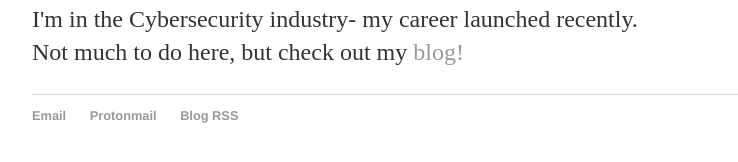
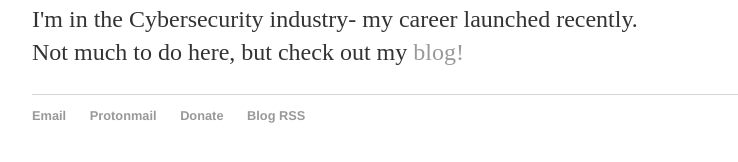
Before and after one commit to sle3man/sle3man.github.io, a Jekyll site: the page built from index.html, in a window 1280 px wide. Shown: the part 237-399 px from the top of the page, without its empty margins (160-898 px from the left). Built offline with Jekyll 4.4.1, drawn with Linux system fonts in a browser that asks for light colours.

Commit message:
Update index_layout.html

```diff
--- a/_layouts/index_layout.html
+++ b/_layouts/index_layout.html
@@ -32,6 +32,7 @@
     		<ul>
         		<li><a href="mailto:Claire@clairescc.com">Email</a></li>
 			<li><a href="mailto:Clarina@protonmail.com">Protonmail</a></li>
+			<li><a href="https://www.patreon.com/tinybirdgames" alt="Support my friend's cause!">Donate</a></li>
 			<li><a href="/blog/atom.xml">Blog RSS</a></li>
 			</ul>
 		</footer>
```
